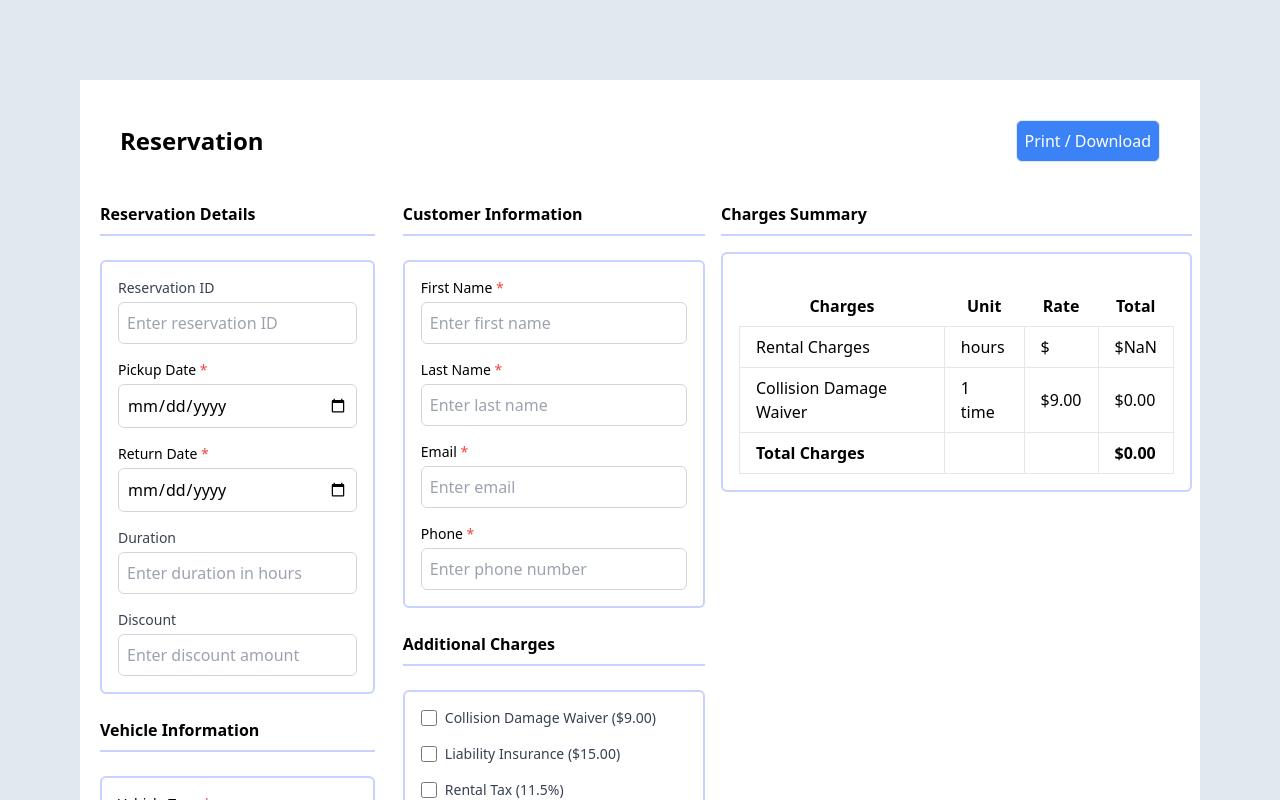
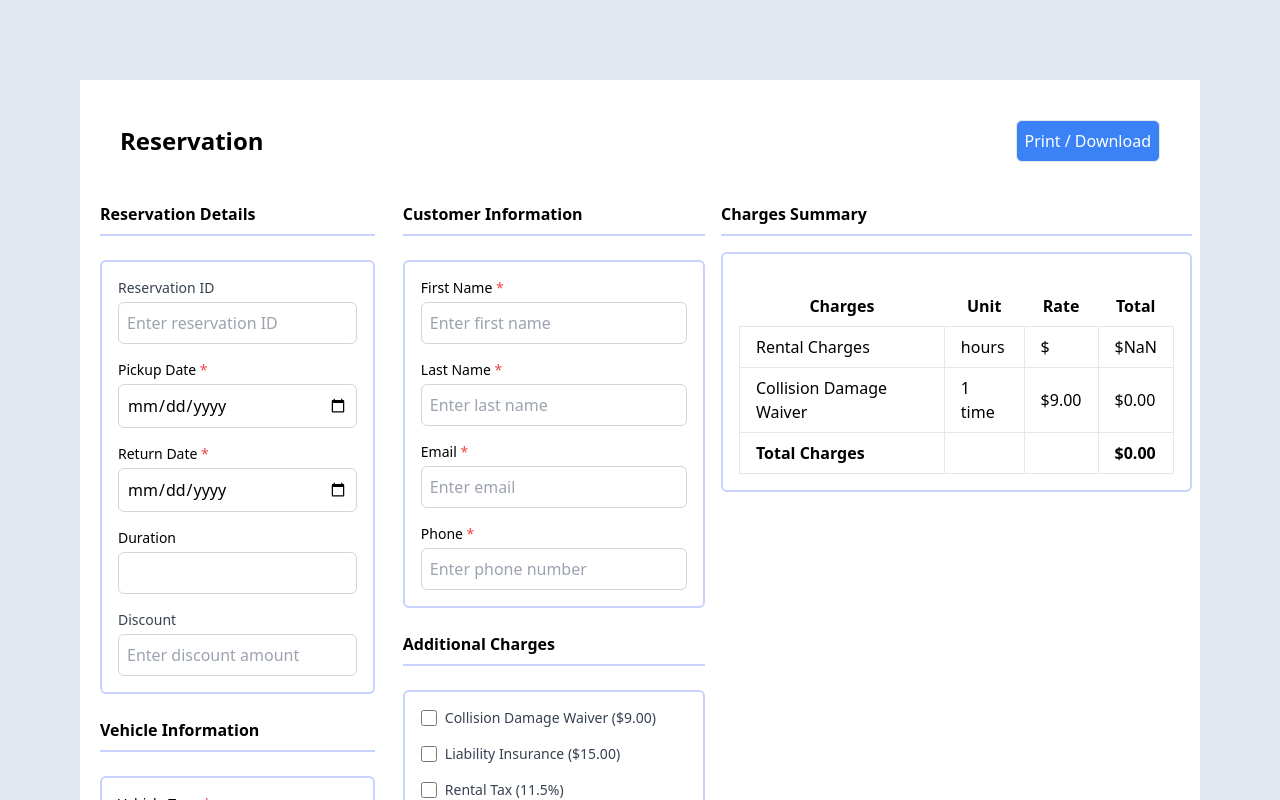
Before and after one commit to Taufiqul7756/invoice-generator, a React (Create React App) app in the folder client/: page / in a window 1280 px wide. Shown: the top 800 px of the page. Built offline with nearby package versions, Linux system fonts and the light colour scheme; no server answers.

Commit message:
Duration - calculate according to pickup and return date

```diff
--- a/client/src/components/ReservationDetailsForm.jsx
+++ b/client/src/components/ReservationDetailsForm.jsx
@@ -1,6 +1,39 @@
-import React from "react";
+import React, { useState } from "react";
 
 const ReservationDetailsForm = () => {
+  const [pickupDate, setPickupDate] = useState("");
+  const [returnDate, setReturnDate] = useState("");
+  const [duration, setDuration] = useState("");
+
+  // Function to handle changes in the pickup date input
+  const handlePickupDateChange = (event) => {
+    setPickupDate(event.target.value);
+    updateDuration(event.target.value, returnDate);
+  };
+
+  // Function to handle changes in the return date input
+  const handleReturnDateChange = (event) => {
+    setReturnDate(event.target.value);
+    updateDuration(pickupDate, event.target.value);
+  };
+
+  const updateDuration = (pickupDate, returnDate) => {
+    if (pickupDate && returnDate) {
+      const pickup = new Date(pickupDate);
+      const returnD = new Date(returnDate);
+      const timeDifference = Math.abs(returnD.getTime() - pickup.getTime());
+      const durationInDays = Math.ceil(timeDifference / (1000 * 3600 * 24));
+      const weeks = Math.floor(durationInDays / 7);
+      const remainingDays = durationInDays % 7;
+      setDuration(
+        `${weeks > 0 ? weeks + " week" + (weeks > 1 ? "s" : "") : ""} ${
+          remainingDays > 0
+            ? remainingDays + " day" + (remainingDays > 1 ? "s" : "")
+            : ""
+        }`
+      );
+    }
+  };
   return (
     <div className="">
       <div className="flex flex-col space-y-4 ">
@@ -22,42 +55,47 @@ const ReservationDetailsForm = () => {
         </div>
         {/* Pickup Date */}
         <div>
-          <label htmlFor="pickupDate" className="block text-sm font-medium ">
+          <label htmlFor="pickupDate" className="block text-sm font-medium">
             Pickup Date <span className="text-red-500">*</span>
           </label>
           <input
             type="date"
             id="pickupDate"
             name="pickupDate"
+            value={pickupDate}
+            onChange={handlePickupDateChange}
             className="mt-1 p-2 border border-gray-300 rounded-md w-full focus:outline-none focus:ring focus:ring-blue-200"
           />
         </div>
+
         {/* Return Date */}
         <div>
-          <label htmlFor="returnDate" className="block text-sm font-medium ">
+          <label htmlFor="returnDate" className="block text-sm font-medium">
             Return Date <span className="text-red-500">*</span>
           </label>
           <input
             type="date"
             id="returnDate"
             name="returnDate"
+            value={returnDate}
+            onChange={handleReturnDateChange}
             className="mt-1 p-2 border border-gray-300 rounded-md w-full focus:outline-none focus:ring focus:ring-blue-200"
           />
         </div>
+
         {/* Duration */}
+
         <div>
-          <label
-            htmlFor="duration"
-            className="block text-sm font-medium text-gray-700"
-          >
+          <label htmlFor="duration" className="block text-sm font-medium">
             Duration
           </label>
           <input
-            type="number"
+            type="text"
             id="duration"
             name="duration"
+            value={duration}
+            readOnly
             className="mt-1 p-2 border border-gray-300 rounded-md w-full focus:outline-none focus:ring focus:ring-blue-200"
-            placeholder="Enter duration in hours"
           />
         </div>
         {/* Discount */}
```
